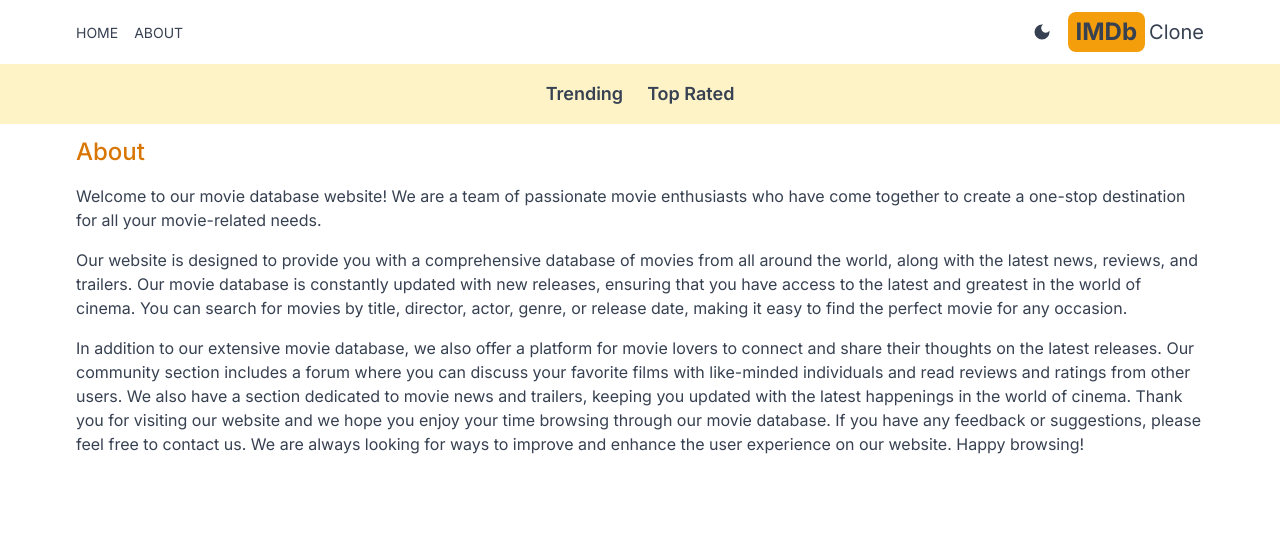
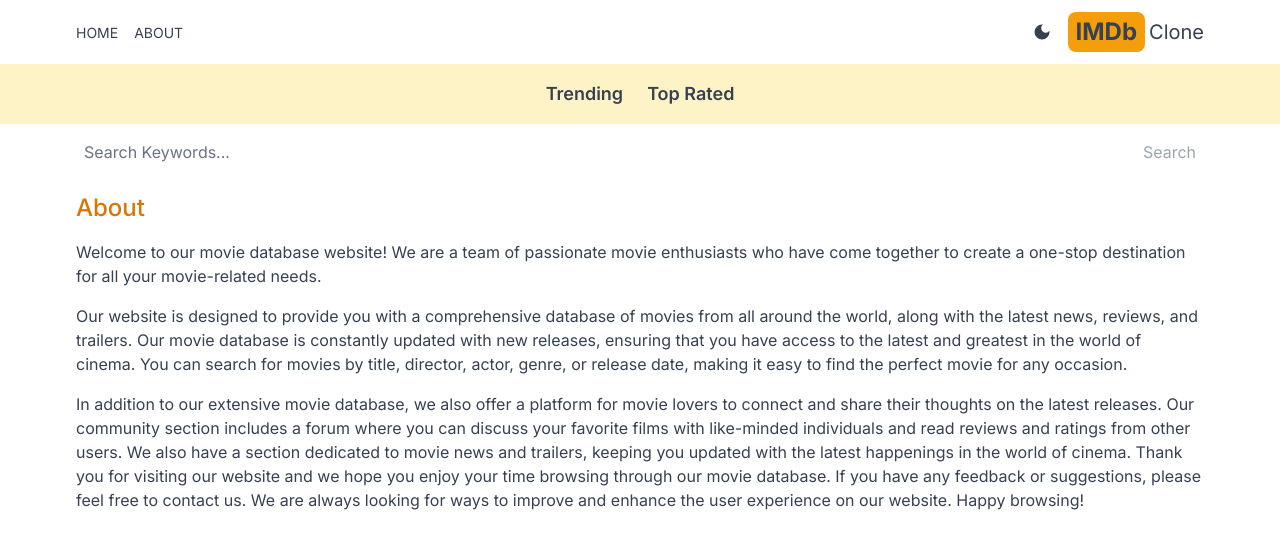
Before and after one commit to tanishasura/imdb-next, a Next.js app: page /about in a window 1280 px wide. Shown: the top 548 px of the page. Built offline with nearby package versions, Linux system fonts and the light colour scheme.

Commit message:
add search box

```diff
--- a/src/app/layout.js
+++ b/src/app/layout.js
@@ -3,6 +3,7 @@
 import Header from "@/components/Header";
 import Providers from "./Providers";
 import Navbar from "@/components/Navbar";
+import SearchBox from "@/components/SearchBox";
 
 const inter = Inter({ subsets: ["latin"] });
 
@@ -18,6 +19,7 @@
         <Providers>
         <Header/>
         <Navbar/>
+        <SearchBox/>
         {children}
         </Providers>
         </body>
--- a/src/app/movie/[id]/page.jsx
+++ b/src/app/movie/[id]/page.jsx
@@ -3,10 +3,11 @@
 
 export default async function MoviePage({params}) {
     const movieId = params.id;
-    console.log("movieId:", movieId);
+    // console.log("movieId:", movieId);
     const res = await fetch(`https://api.themoviedb.org/3/movie/${movieId}?api_key=${process.env.API_KEY}`)
 const movie = await res.json();
-console.log("movie:", movie);
+// console.log("movie:", movie);
+
   return (
     <div className='w-full'>
     <div className="p-4 md:pt-8 flex flex-col md:flex-row content-center max-w-6xl mx-auto md:space-x-6">
--- /dev/null
+++ b/src/app/search/[searchTerm]/page.jsx
@@ -0,0 +1,24 @@
+import Results from "@/components/Results";
+import React from "react";
+
+export default async function SearchPage({ params }) {
+  const searchTerm = params.searchTerm;
+  const res = await fetch(
+    `https://api.themoviedb.org/3/search/movie?api_key=${process.env.API_KEY}&query=${searchTerm}&language=en-US&page=1&include_adult=false`
+  );
+  const data = await res.json();
+  const results = data.results;
+  console.log("results:", results);
+
+  return <div>
+    {
+        results && results.length === 0 (
+            <h1 className="text-center pt-6">No results found</h1>
+        )
+    }
+
+    {
+        results && <Results results={results} />
+    }
+  </div>;
+}
--- /dev/null
+++ b/src/components/SearchBox.jsx
@@ -0,0 +1,21 @@
+'use client';
+import { useState } from 'react';
+import { useRouter } from 'next/navigation';
+
+export default function SearchBox() {
+    const [search, setSearch] = useState('');
+const router = useRouter();
+    const handleSubmit = (e) => {
+        e.preventDefault();
+        router.push(`/search/${search}`)
+    }
+
+  return (
+    <form className='flex justify-between px-5 max-w-6xl mx-auto' onSubmit={handleSubmit}>
+      <input type='text' placeholder='Search Keywords...' className='w-full h-14 rounded-md placeholder-gray-500 outline-none bg-transparent flex-1'
+      value={search}
+      onChange={(e) => setSearch(e.target.value)}/>
+      <button className='text-amber-600 disabled:text-gray-400' disabled={search === ''}>Search</button>
+    </form>
+  );
+}
```
